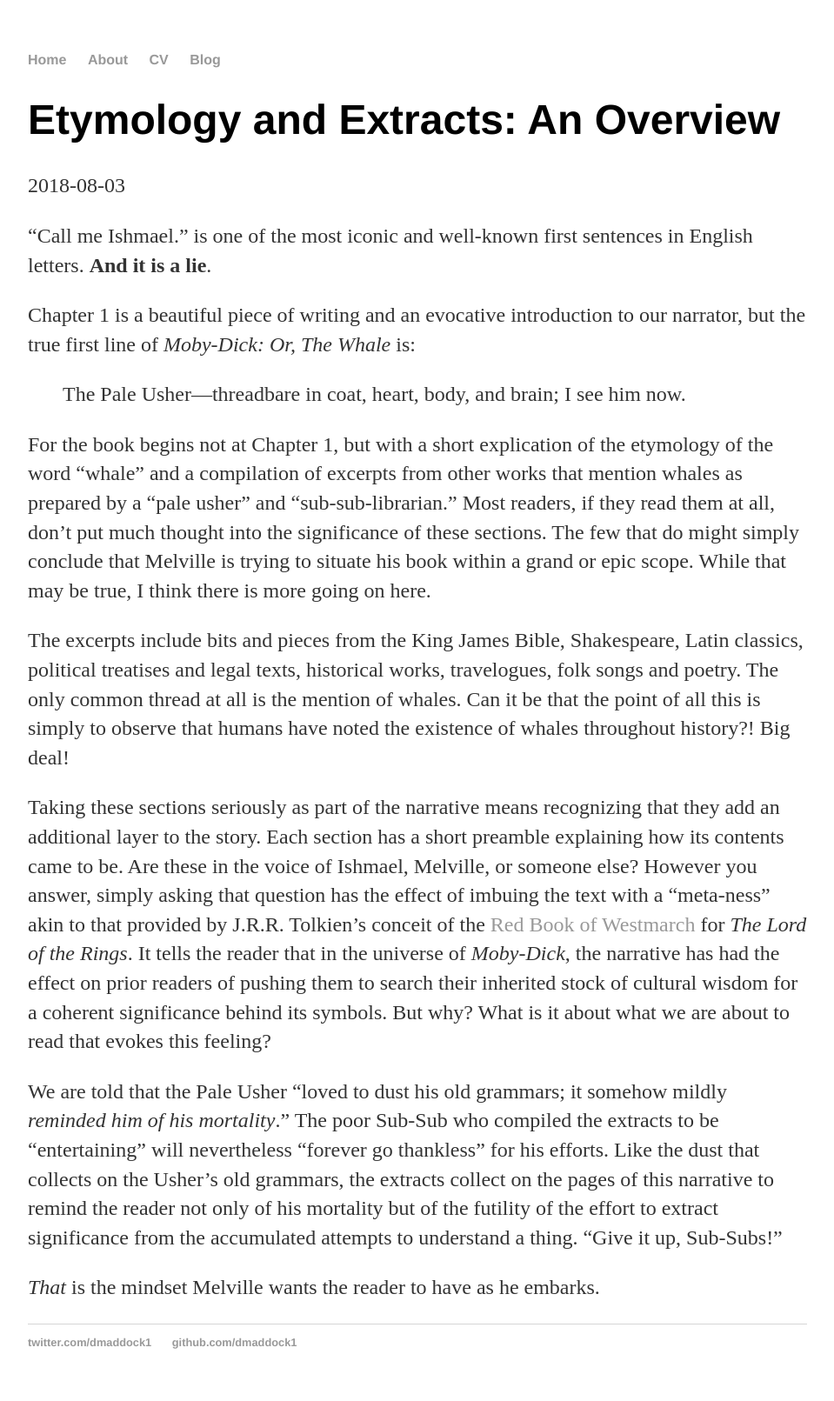
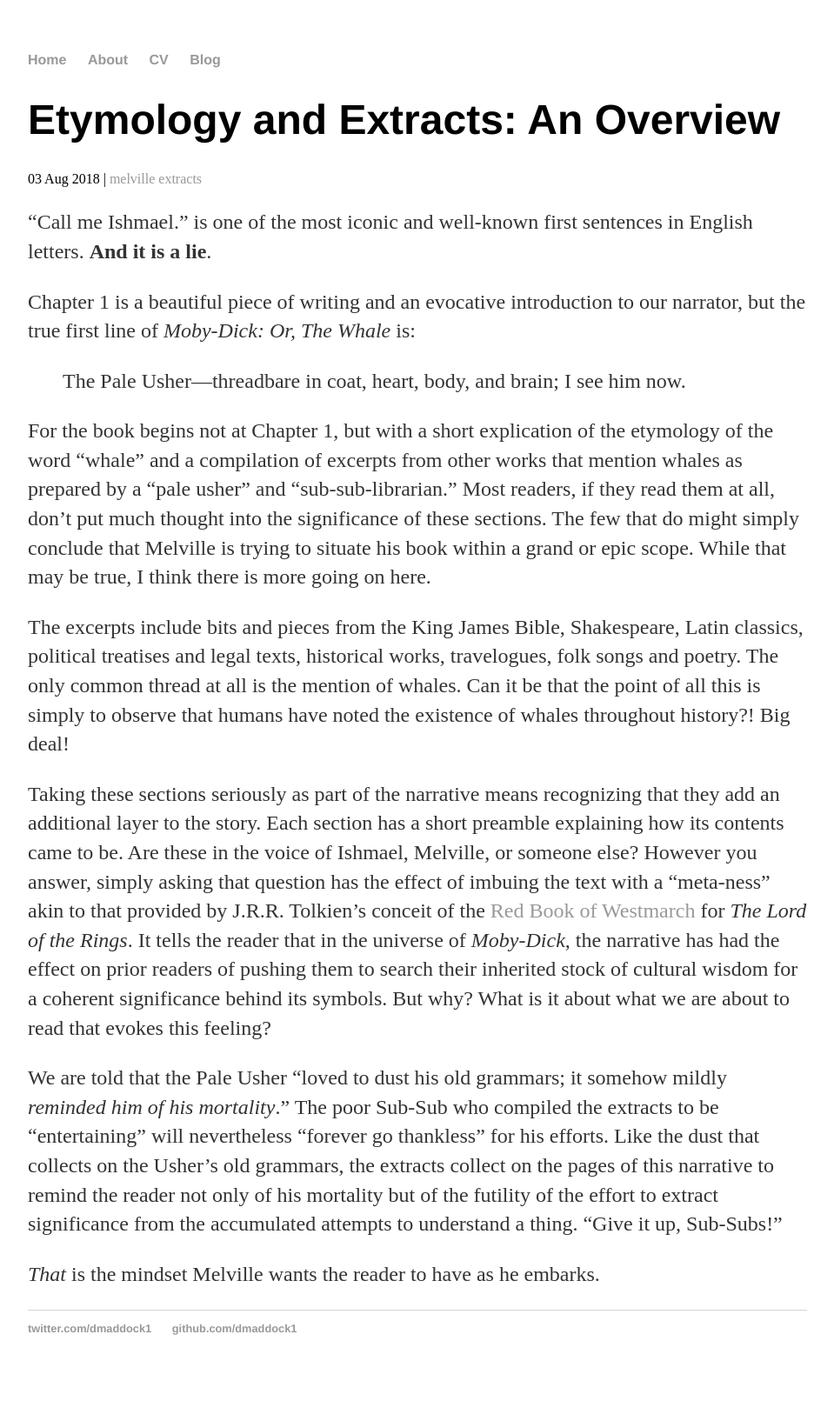
Before and after one commit to dmaddock1/dmaddock1.github.io, a Jekyll site: the page built from _posts/2018-08-03-etymology-and-extracts.md, in a window 1280 px wide. Shown: the whole page at 87% size, without its empty margins (160-1119 px from the left). Built offline with Jekyll 4.4.1, drawn with Linux system fonts in a browser that asks for light colours.

Commit message:
Update post.html

```diff
--- a/_layouts/post.html
+++ b/_layouts/post.html
@@ -2,7 +2,14 @@
 layout: default
 ---
 <h1>{{ page.title }}</h1>
-<p class="meta">{{ page.date | date: "%F" }}</p>
+<div class="meta">
+  <span class="post-date">{{ page.date | date_to_string }}</span>
+  {% if page.tags %} |
+  {% for tag in page.tags %}
+    <a href="{{ site.baseurl }}{{ site.tag_page }}#{{ tag | slugify }}" class="post-tag">{{ tag }}</a>
+  {% endfor %}
+  {% endif %}
+</div>
 
 <div class="post">
   {{ content }}
```
